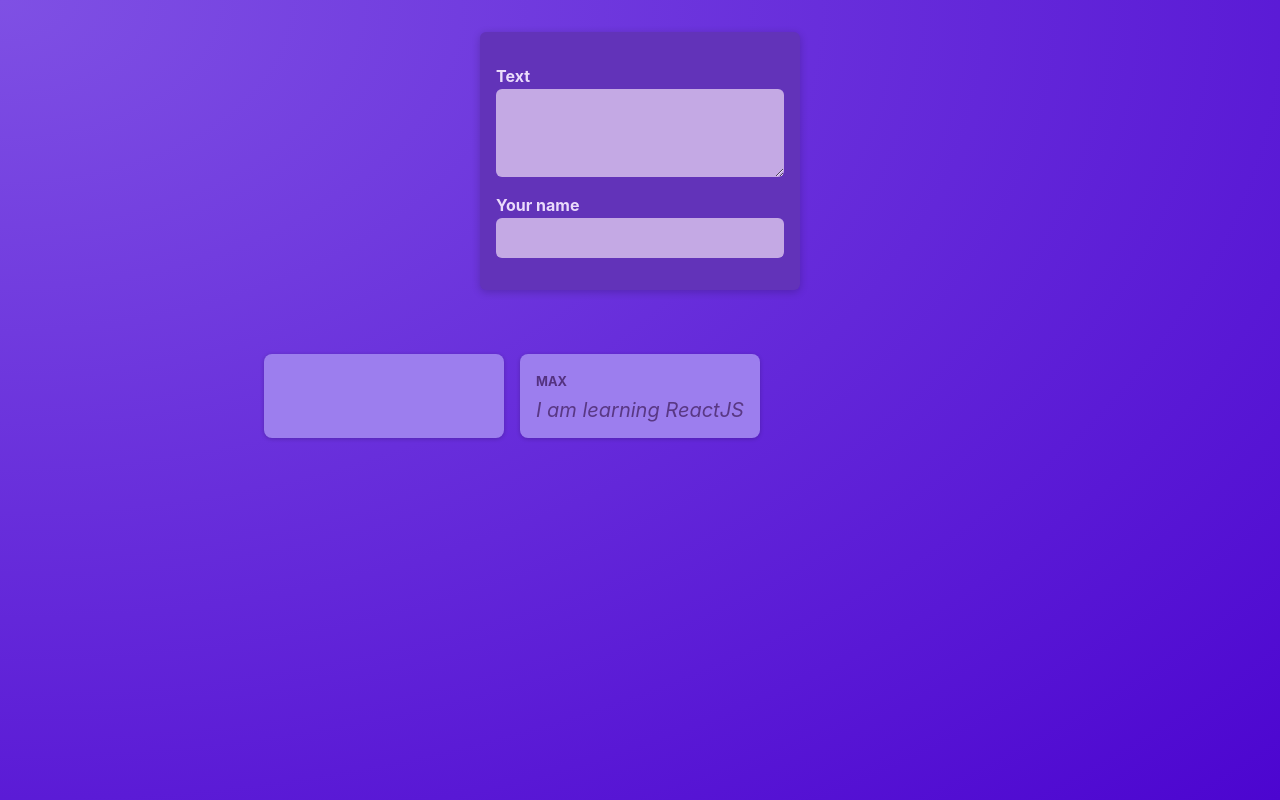
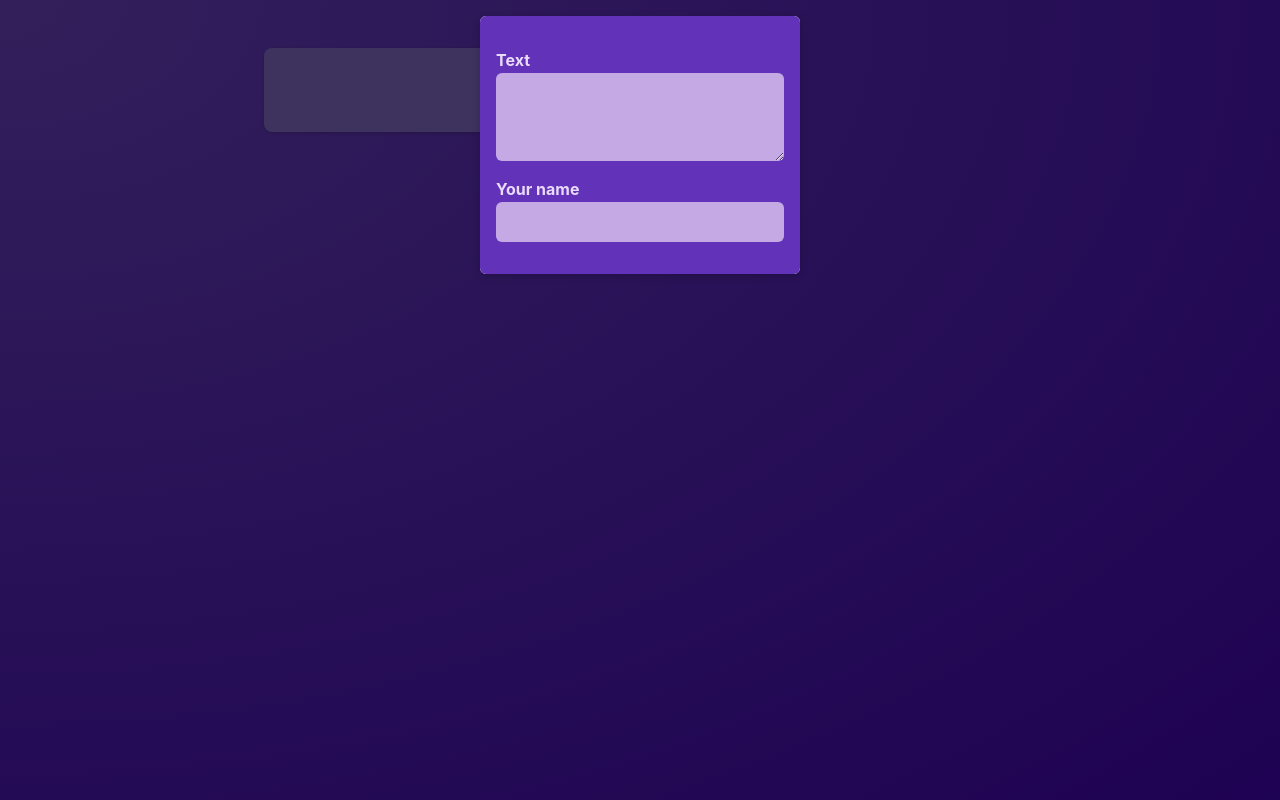
Before and after one commit to anouar4070/project--, a React (Vite) app: page / in a window 1280 px wide. Built offline with nearby package versions, Linux system fonts and the light colour scheme.

Commit message:
adding a Modal

```diff
--- /dev/null
+++ b/src/components/Modal.jsx
@@ -0,0 +1,12 @@
+import classes from "./Modal.module.css";
+
+function Modal({ children }) {
+  return (
+    <>
+      <div className={classes.backdrop} />
+      <dialog open className={classes.modal}>{children}</dialog>
+    </>
+  );
+}
+
+export default Modal;
--- /dev/null
+++ b/src/components/Modal.module.css
@@ -0,0 +1,18 @@
+.backdrop {
+  position: fixed;
+  top: 0;
+  left: 0;
+  width: 100%;
+  height: 100vh;
+  background-color: rgba(0, 0, 0, 0.6);
+  z-index: 1;
+}
+
+.modal {
+  border: none;
+  border-radius: 6px;
+  box-shadow: 0 2px 8px rgba(0, 0, 0, 0.2);
+  padding: 0;
+  overflow: hidden;
+  z-index: 1;
+}
--- a/src/components/NewPost.module.css
+++ b/src/components/NewPost.module.css
@@ -2,9 +2,9 @@
   background-color: #6233b9;
   padding: 1rem;
   width: 20rem;
-  margin: 2rem auto;
+   /* margin: 2rem auto;
   border-radius: 6px;
-  box-shadow: 0 2px 8px rgba(0, 0, 0, 0.2);
+  box-shadow: 0 2px 8px rgba(0, 0, 0, 0.2);  */
 }
 
 .form label {
--- a/src/components/PostsList.jsx
+++ b/src/components/PostsList.jsx
@@ -1,9 +1,9 @@
 import { useState } from "react";
-
 
 import NewPost from "./NewPost";
 import Post from "./Post";
 import classes from "./PostsList.module.css";
+import Modal from "./Modal";
 
 function PostsList() {
   const [enteredBody, setEnteredBody] = useState("");
@@ -19,7 +19,13 @@
 
   return (
     <>
-      <NewPost onBodyChange={bodyChangeHandler} onAuthorChange={authorChangeHandler} />
+      <Modal>
+        <NewPost
+          onBodyChange={bodyChangeHandler}
+          onAuthorChange={authorChangeHandler}
+        />
+      </Modal>
+
       <ul className={classes.posts}>
         <Post author={enteredAuthor} body={enteredBody} />
         <Post author="Max" body="I am learning ReactJS" />
```
